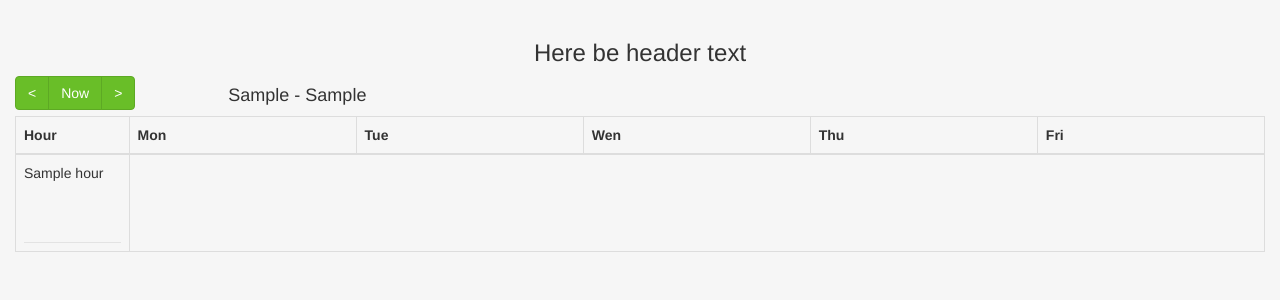
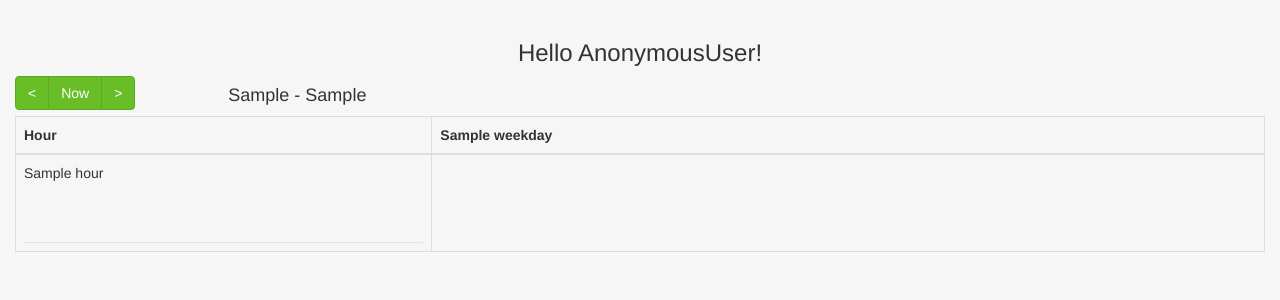
Before and after one commit to TTProjectUser/TTProject, a Django app: template scratch/timetracker/templates/timetracker/base.html in a window 1280 px wide. Shown: the top 300 px of the page. Run offline with Django 3.2, Linux system fonts and the light colour scheme; the template is opened without the code that fills it: most values are stand-ins (such as "Sample title", 1, 10 or a date in 2020); some libraries are stand-ins or nearby versions.

Commit message:
dynamic activity - table day matching, days generation, user greeting

```diff
--- a/scratch/timetracker/models.py
+++ b/scratch/timetracker/models.py
@@ -18,6 +18,7 @@ class Activity(models.Model):
         return self.started - self.ended
 
 
+    @property
     def get_day_abbrv(self):
         return self.started.strftime('%a')
 
--- a/scratch/timetracker/templates/timetracker/base.html
+++ b/scratch/timetracker/templates/timetracker/base.html
@@ -21,7 +21,7 @@
 			  <div class="col-sm-12">
 				  <br>
 				  <center>
-				  <h3>Here be header text</h3>
+				  <h3>Hello {{ request.user }}!</h3>
 				  </center>
 			  </div>
 		</div>
@@ -43,19 +43,26 @@
                     <table class="table table-bordered">
                         <thead>
                             <th class="col-sm-1">Hour</th>
-                            <th class="col-sm-2">Mon</th>
-                            <th class="col-sm-2">Tue</th>
-                            <th class="col-sm-2">Wen</th>
-                            <th class="col-sm-2">Thu</th>
-                            <th class="col-sm-2">Fri</th>
+                            {% for weekday in weekdays %}
+                                <th class="col-sm-2">{{ weekday }}</th>
+                            {% endfor %}
                         </thead>
                         <tbody>
                             <tr>
                                 <td class="col-sm-1">
                                     {% for hour in hours %}
-                                        <div class="puste" style="height: 80px; border-bottom: 1px solid #e3e3e3">{{ hour }}</div>
+                                        <div class="whatever" style="height: 80px; border-bottom: 1px solid #e3e3e3">{{ hour }}</div>
                                     {% endfor %}
                                 </td>
+                                {% for weekday in weekdays %}
+                                <td class="col-sm-1">
+                                    {% for activity in activites %}
+                                        {% ifequal activity.get_day_abbrv weekday %}
+                                            <div class="whatever" style="height: 80px; border-bottom: 1px solid #e3e3e3">ha</div>
+                                        {% endifequal %}
+                                    {% endfor %}
+                                </td>
+                                {% endfor %}
                             </tr>
                         </tbody>
                     </table>
--- a/scratch/timetracker/views.py
+++ b/scratch/timetracker/views.py
@@ -2,6 +2,8 @@ from django.shortcuts import render
 from django.utils import timezone
 from .models import Activity
 import datetime
+
+WEEKDAYS = ('Mon', 'Tue', 'Wed', 'Thu', 'Fri')
 
 def calendar_view(request):
 
@@ -18,7 +20,6 @@ def calendar_view(request):
     first_day, last_day = get_current_week(timezone.now())
     day_hours = get_hours(20)
     activites = Activity.objects.filter(user=request.user)
-    weekdays = set(sorted([act.get_day_abbrv() for act in activites]))
-    return render(request, 'timetracker/base.html', {'activites': activites, 'weekdays': weekdays,
+    return render(request, 'timetracker/base.html', {'activites': activites, 'weekdays': WEEKDAYS,
                                                      'first_day': first_day, 'last_day': last_day,
                                                      'hours': day_hours})
```
Also changed, not shown: scratch/timetracker/migrations/0008_auto_20161021_1536.py (added), scratch/timetracker/migrations/0009_auto_20161021_1536.py (added), scratch/timetracker/migrations/0010_auto_20161021_1538.py (added), scratch/timetracker/migrations/0011_auto_20161021_1539.py (added).
